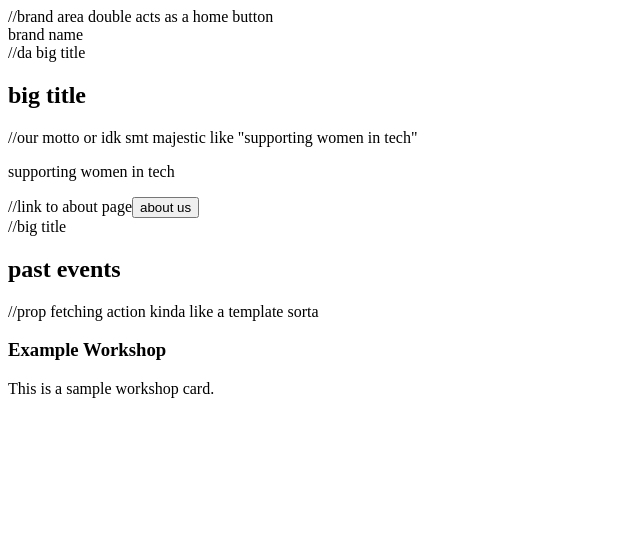
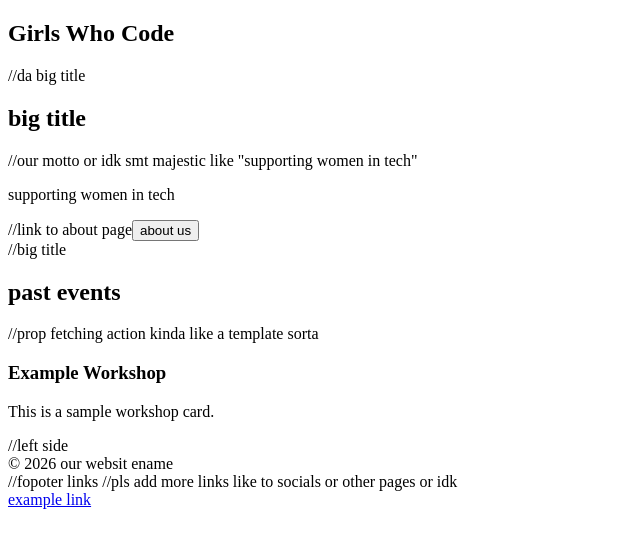
Before and after one commit to CSM-Girls-Who-Code/club-website, a React (Vite) app in the folder frontend/: page / in a window 1280 px wide. Shown: the top 548 px of the page, without its empty margins (0-640 px from the left). Built offline with nearby package versions, Linux system fonts and the light colour scheme; the HTML template or start-up script is replaced by a standard one; a web font is replaced by a local one.

Commit message:
Added footer

```diff
--- a/frontend/src/App.tsx
+++ b/frontend/src/App.tsx
@@ -5,6 +5,7 @@
 import Events from "./pages/Events"
 import Admin from "./pages/Admin"
 import Navbar from "./components/layout/Navbar"
+import Footer from "./components/layout/Footer"
 
 export default function App() {
     return (
@@ -17,6 +18,7 @@
                     <Route path="/workshop" element={<Events />} />
                     <Route path="/admin" element={<Admin />} />
                 </Routes>
+                <Footer />
             </BrowserRouter>
         </div>
     )
--- a/frontend/src/components/layout/Navbar.tsx
+++ b/frontend/src/components/layout/Navbar.tsx
@@ -1,9 +1,10 @@
 export default function Navbar() {
     return (
-        <nav className="w-full flex items-center justify-between px-6 py-4 border-b">
-            //brand area double acts as a home button
-            <div className="font-bold text-lg">
-                brand name
+        <nav className="w-full flex items-center justify-between px-4">
+            <div className="">
+                <h1 className="text-4xl font-bold">
+                    Girls Who Code
+                </h1>
             </div>
         </nav>
     )
--- a/frontend/src/pages/Home.tsx
+++ b/frontend/src/pages/Home.tsx
@@ -3,9 +3,9 @@
 
 export default function Home() {
   return (
-    <main>
+    <div className="">
       <Hero />
       <EventsDisplay />
-    </main>
+    </div>
   )
 }
```
